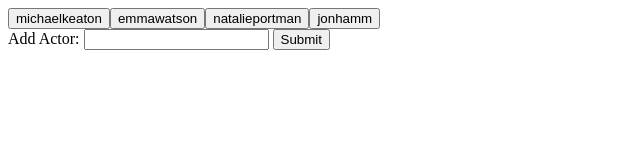
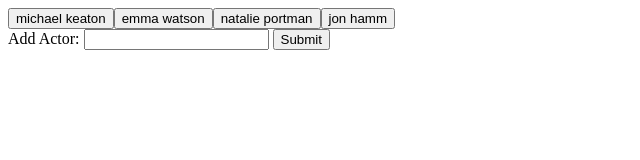
Before and after one commit to benclark1110/AJAX-HW, a plain HTML site: page index.html in a window 1280 px wide. Shown: the full height of the page, 0-640 px from the left. Drawn offline with nearby package versions, Linux system fonts and the light colour scheme.

Commit message:
fully functioning

```diff
--- a/assets/javascript/app.js
+++ b/assets/javascript/app.js
@@ -1,15 +1,12 @@
-var actors = ["michaelkeaton", "emmawatson", "natalieportman", "jonhamm"];
+var actors = ["michael keaton", "emma watson", "natalie portman", "jon hamm"];
 
 $(document).ready(function(){
+
         for (i = 0; i < actors.length; i++) {
             var a = $("<button>");
-        // Adding a class
             a.addClass("actor");
-        // Adding a data-attribute with a value of the movie at index i
             a.attr("data-name", actors[i]);
-        // Providing the button's text with a value of the movie at index i
             a.text(actors[i]);
-        // Adding the button to the HTML
             $("#buttons").append(a);
         };
 
@@ -30,7 +27,7 @@ $(document).ready(function(){
     });
 
     //when selecting an actor button
-    $(".actor").on("click", function(){
+    $("#buttons").on("click", ".actor", function(){
         //actor = $(".actor").val();
         console.log($(this).data("name"));
         console.log(this);
@@ -63,7 +60,7 @@ $(document).ready(function(){
             });
     });
 //////////////////////////////////////////////////////////////////////////When adding classes from here, its not working
-    $(".gif").on("click", function() {
+    $("#gifsGoHere").on("click", ".gif", function() {
         console.log("thisIsWorking")
         console.log(this);
         var state = $(this).attr("data-state");
@@ -77,9 +74,3 @@ $(document).ready(function(){
     });
 
 });
-
-    //PLAN OF ACTION
-    //1 - when selecting a actor button, injecting that into query url
-    //2 - display those gifs
-    //3 - when typing in a user, adding them to button array
-    //4 - when sekecting new button, their images show up
--- a/index.html
+++ b/index.html
@@ -9,7 +9,7 @@
     <link rel="stylesheet" type="text/css" href="assets/css/style.css">
 </head>
 <body>
-        <script src="assets/javascript/app.js"></script>
+
         <div id="buttons"></div>
 
         <div class="form-group">
@@ -20,7 +20,7 @@
 
 
         <div id="gifsGoHere"></div>
-
+        <script src="assets/javascript/app.js"></script>
 
 </body>
 </html>
```
Also changed, not shown: 1 other file. Lines whose indentation alone changed are shown as unchanged.
